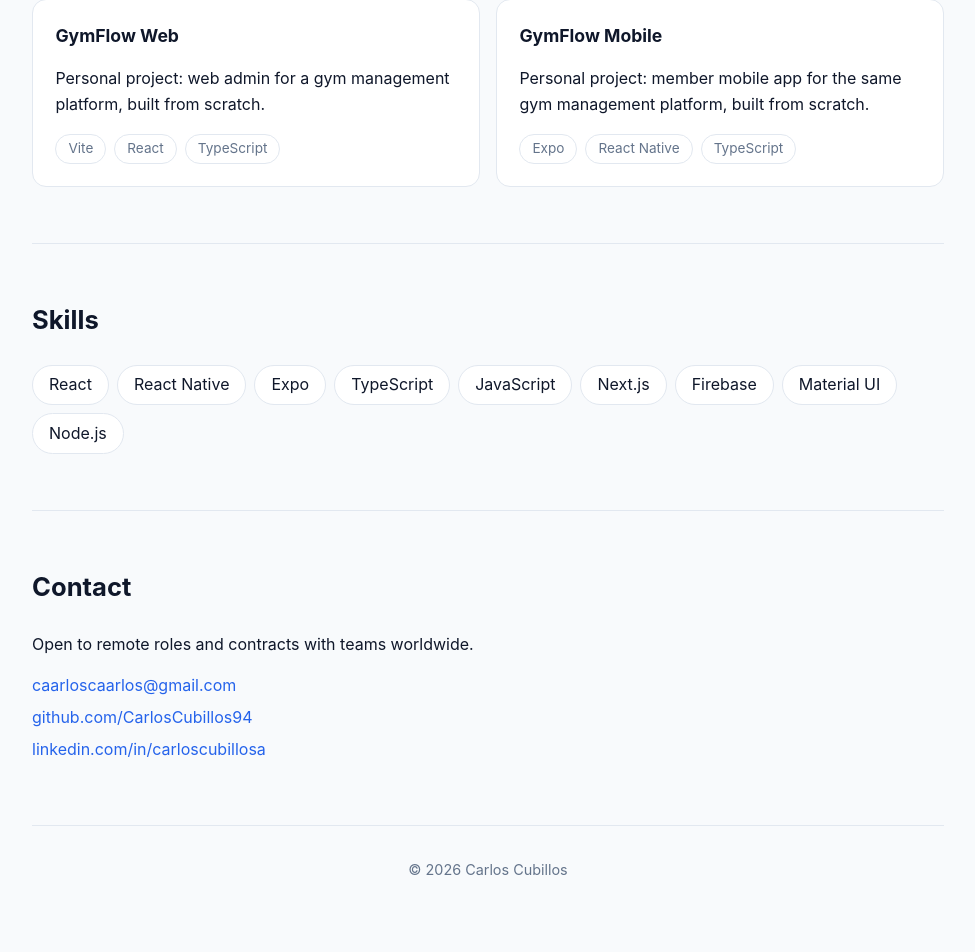
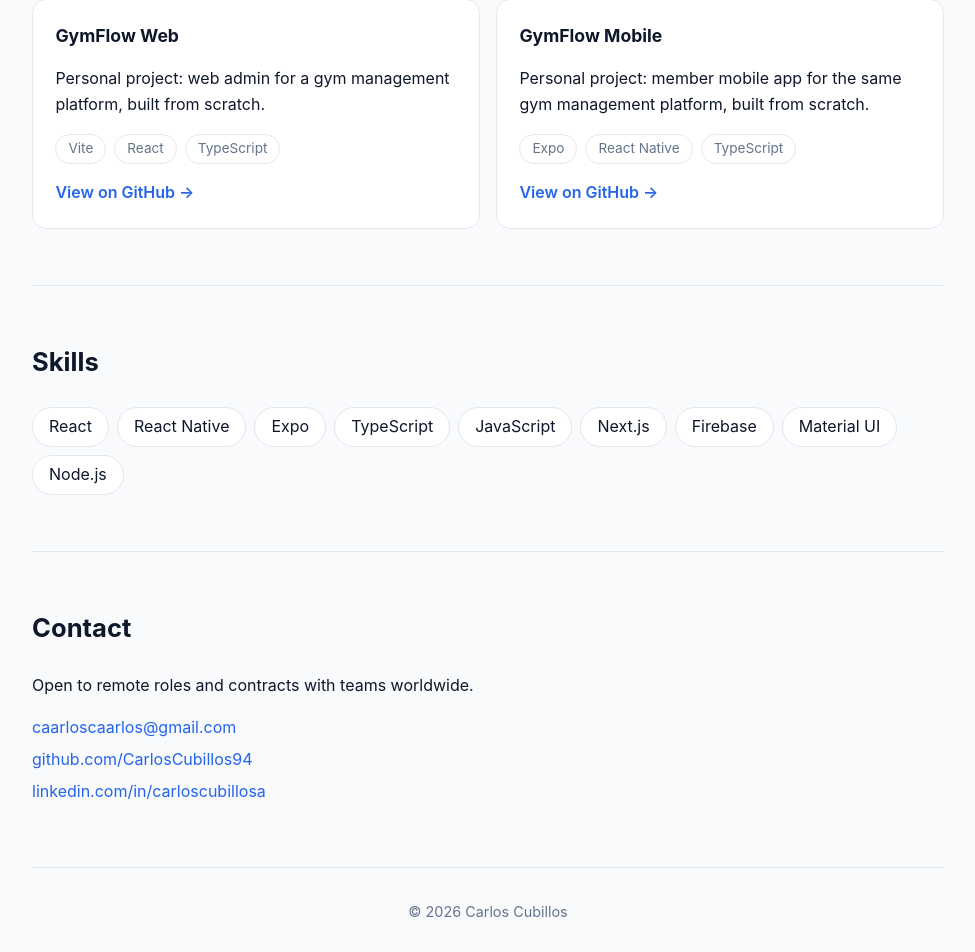
Before and after one commit to CarlosCubillos94/CarlosCubillos94.github.io, a React (Vite) app: page / in a window 1280 px wide. Shown: the part 1831-2783 px from the top of the page, without its empty margins (152-1127 px from the left). Before the commit the page ends 2744 px from the top, so only its background shows below. Built offline with nearby package versions, Linux system fonts and the light colour scheme.

Commit message:
Link project cards to GitHub repos

```diff
--- a/src/App.tsx
+++ b/src/App.tsx
@@ -16,8 +16,8 @@ const experience = [
 ];
 
 const projects = [
-  { name: 'GymFlow Web', desc: 'Personal project: web admin for a gym management platform, built from scratch.', tags: ['Vite', 'React', 'TypeScript'] },
-  { name: 'GymFlow Mobile', desc: 'Personal project: member mobile app for the same gym management platform, built from scratch.', tags: ['Expo', 'React Native', 'TypeScript'] },
+  { name: 'GymFlow Web', desc: 'Personal project: web admin for a gym management platform, built from scratch.', tags: ['Vite', 'React', 'TypeScript'], url: 'https://github.com/CarlosCubillos94/gymflow-web' },
+  { name: 'GymFlow Mobile', desc: 'Personal project: member mobile app for the same gym management platform, built from scratch.', tags: ['Expo', 'React Native', 'TypeScript'], url: 'https://github.com/CarlosCubillos94/gymflow-mobile' },
 ];
 
 const skills = ['React', 'React Native', 'Expo', 'TypeScript', 'JavaScript', 'Next.js', 'Firebase', 'Material UI', 'Node.js'];
@@ -64,7 +64,8 @@ export default function App() {
       <section id="projects"><h3>Projects</h3>
         <div className="grid">{projects.map(p => (
           <article className="card" key={p.name}><h4>{p.name}</h4><p>{p.desc}</p>
-            <div className="tags">{p.tags.map(t => <span key={t}>{t}</span>)}</div></article>))}</div>
+            <div className="tags">{p.tags.map(t => <span key={t}>{t}</span>)}</div>
+            <a className="repo" href={p.url} target="_blank" rel="noreferrer">View on GitHub →</a></article>))}</div>
       </section>
 
       <section id="skills"><h3>Skills</h3>
--- a/src/styles.css
+++ b/src/styles.css
@@ -26,3 +26,4 @@ ul{margin:.8rem 0 0;padding-left:1.2rem}
 .contact{list-style:none;padding:0}.contact li{margin:.4rem 0}
 footer{text-align:center;color:var(--muted);padding:2rem;font-size:.9rem}
 @media (max-width:640px){.nav nav{display:none}.hero{padding:4rem 0 3rem}}
+.repo{display:inline-block;margin-top:1rem;font-weight:600}
```
